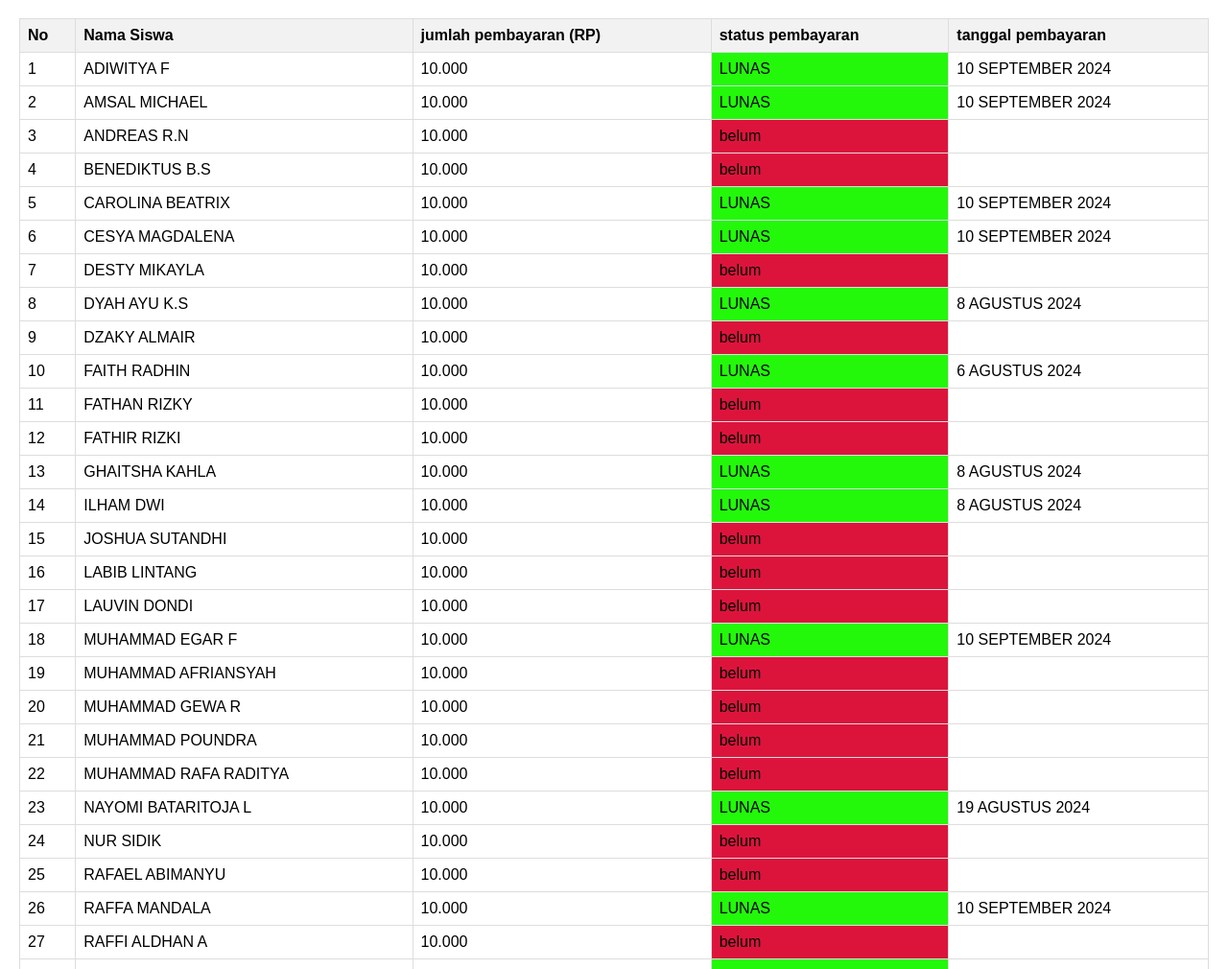
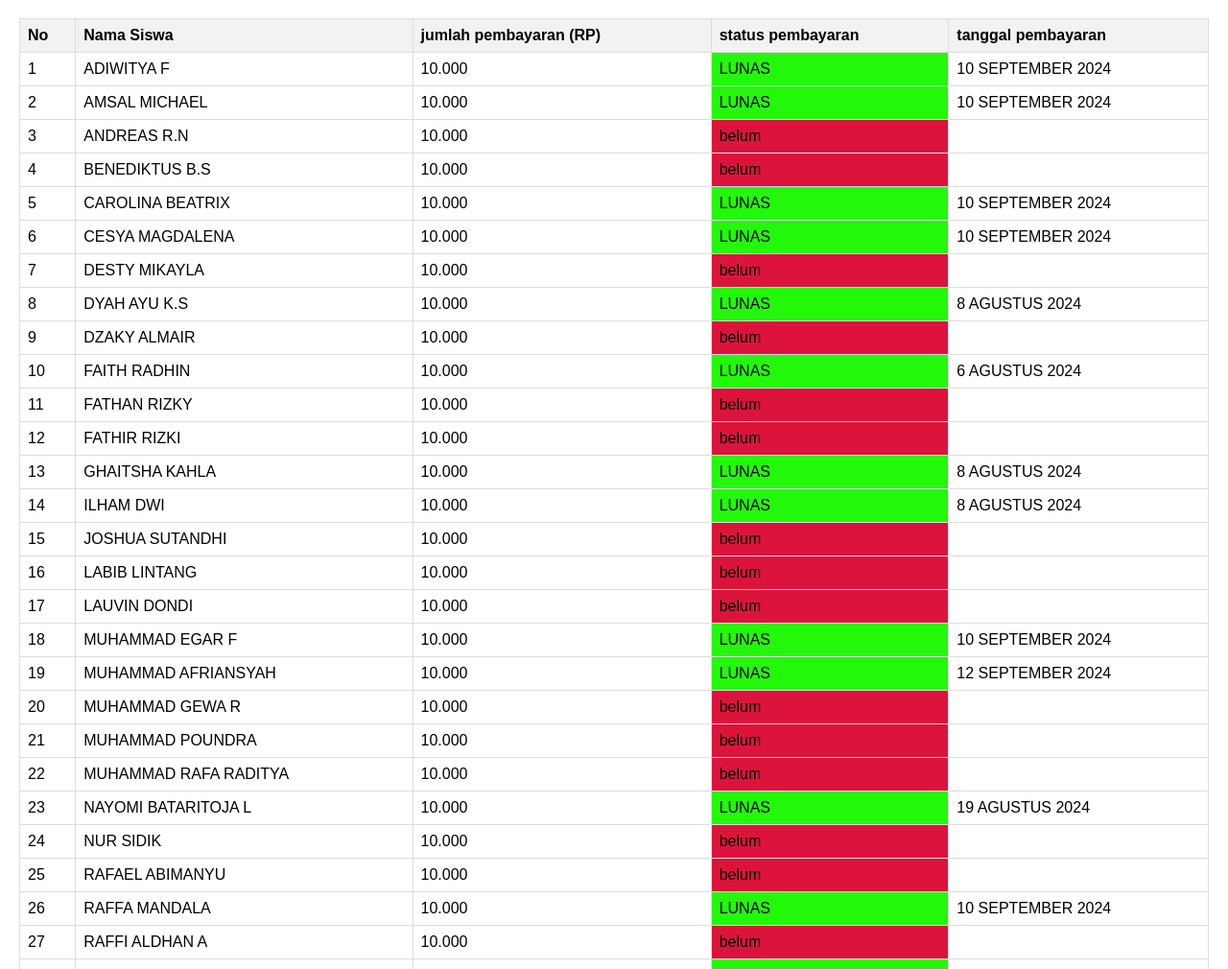
Before and after one commit to xpplg1presma/KAS-KELAS-X-PPLG-1, a plain HTML site: page SEPTEMBER.html in a window 1280 px wide. Shown: the part 90-1100 px from the top of the page at 96% size. Drawn offline with Linux system fonts and the light colour scheme.

Commit message:
Update SEPTEMBER.html

```diff
--- a/SEPTEMBER.html
+++ b/SEPTEMBER.html
@@ -178,8 +178,8 @@
             <td>19</td>
             <td>MUHAMMAD AFRIANSYAH</td>
             <td>10.000</td>
-            <td style="background-color: crimson;">belum</td>
-            <td></td>
+            <td style="background-color: rgb(35, 248, 11)">LUNAS</td>
+            <td>12 SEPTEMBER 2024</td>
         </tr>
         <tr>
             <td>20</td>
```
